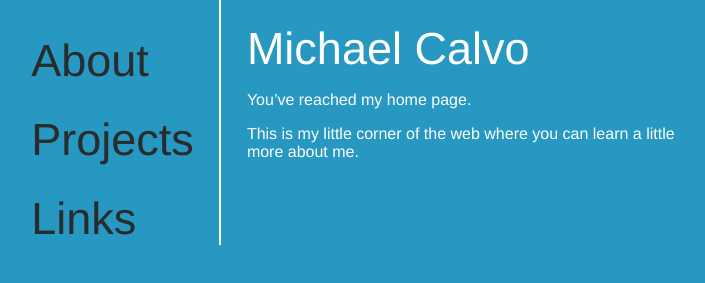
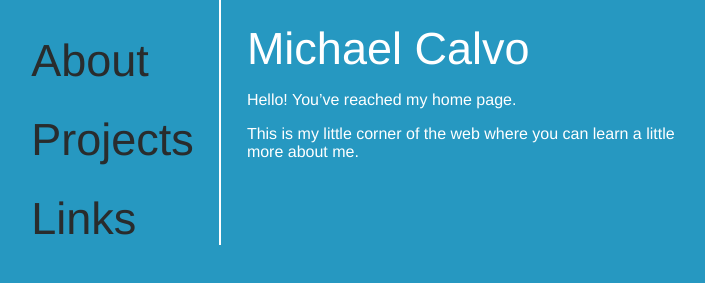
Before and after one commit to Mac-lp3/personal-site, a Jekyll site: the page built from index.html, in a window 1280 px wide. Shown: the part 350-633 px from the top of the page, without its empty margins (297-1002 px from the left). Built offline with Jekyll 4.4.1, drawn with Linux system fonts in a browser that asks for light colours; our own code applies the rules of GitHub Pages for plain Markdown files.

Commit message:
migrated home copy to its own MD file. updated layouts to pull from this new source

```diff
--- /dev/null
+++ b/_includes/home.md
@@ -0,0 +1,5 @@
+# Michael Calvo
+
+Hello! You've reached my home page.
+
+This is my little corner of the web where you can learn a little more about me.
--- a/_layouts/home.html
+++ b/_layouts/home.html
@@ -19,7 +19,8 @@ layout: default
 	<div class="copy-container">
 		<div class="copy-wrapper">
 			<div id="home-copy">
-				{{ content }}
+				{% capture home %}{% include home.md %}{% endcapture %}
+				{{ home | markdownify }}
 			</div>
 			<div id="about-copy">
 				{% capture about %}{% include about.md %}{% endcapture %}
--- a/index.md
+++ b/index.html
@@ -4,9 +4,3 @@
 # See: https://jekyllrb.com/docs/themes/#overriding-theme-defaults
 layout: home
 ---
-
-# Michael Calvo
-
-You've reached my home page.
-
-This is my little corner of the web where you can learn a little more about me.
```
